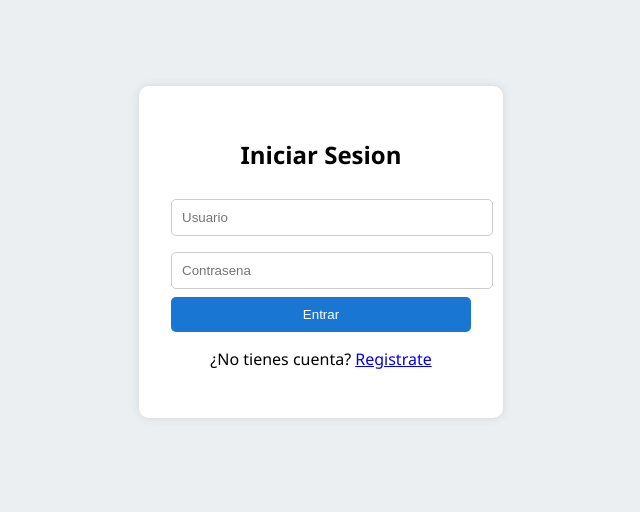
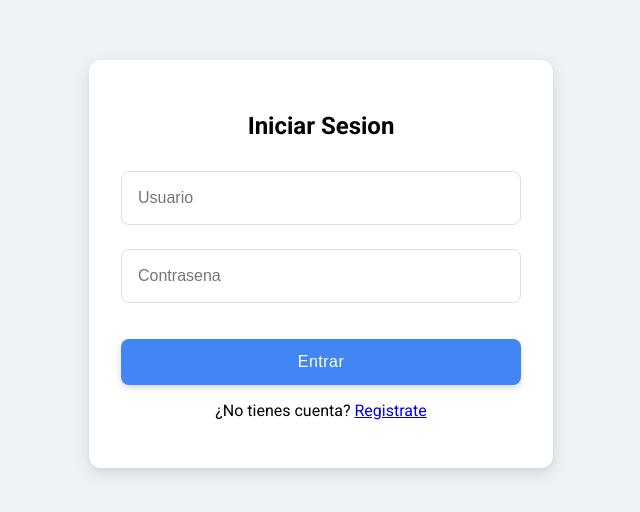
Before and after one commit to andyx063799/login-app, a website: page public/index.html in a window 1280 px wide. Shown: the part 156-668 px from the top of the page, without its empty margins (319-959 px from the left). Drawn offline with Linux system fonts and the light colour scheme.

Commit message:
Update styles.css

```diff
--- a/public/styles.css
+++ b/public/styles.css
@@ -1,39 +1,68 @@
+@import url('https://fonts.googleapis.com/css2?family=Roboto:wght@300;400;500;700&display=swap');
+
 body {
-  font-family: 'Segoe UI', Tahoma, Geneva, Verdana, sans-serif;
-  background: #eceff1;
+    font-family: 'Roboto', sans-serif;
+    background: #eef2f5;
     display: flex;
     justify-content: center;
     align-items: center;
-  height: 100vh;
+    min-height: 100vh;
+    margin: 0;
+    padding: 20px;
 }
 
 .container {
-  background: white;
-  padding: 2rem;
-  border-radius: 10px;
-  box-shadow: 0 0 10px rgba(0,0,0,0.1);
+    background: #ffffff;
+    padding: 32px;
+    border-radius: 12px;
     text-align: center;
-  width: 300px;
+    width: 100%;
+    max-width: 400px;
+    box-shadow: 0 6px 16px rgba(0, 0, 0, 0.1), 0 1px 4px rgba(0, 0, 0, 0.05);
+    transition: box-shadow 0.4s cubic-bezier(0.25, 0.8, 0.25, 1);
 }
 
 input {
     width: 100%;
-  margin: 8px 0;
-  padding: 10px;
-  border: 1px solid #ccc;
-  border-radius: 5px;
+    box-sizing: border-box;
+    margin: 12px 0;
+    padding: 14px 16px;
+    border: 1px solid #dcdfe6;
+    border-radius: 8px;
+    font-size: 16px;
+    line-height: 1.5;
+    transition: border-color 0.3s ease, box-shadow 0.3s ease;
+}
+
+input:focus {
+    border-color: #4285f4;
+    box-shadow: 0 0 0 3px rgba(66, 133, 244, 0.2);
+    outline: none;
 }
 
 button {
-  background: #1976d2;
+    background: #4285f4;
     color: white;
     border: none;
-  padding: 10px;
+    margin-top: 24px;
+    padding: 14px 28px;
     width: 100%;
-  border-radius: 5px;
+    border-radius: 8px;
     cursor: pointer;
+    font-size: 16px;
+    font-weight: 500;
+    letter-spacing: 0.5px;
+    box-shadow: 0 3px 6px rgba(0, 0, 0, 0.15);
+    transition: background 0.3s ease, box-shadow 0.3s ease, transform 0.15s ease;
 }
 
 button:hover {
-  background: #0d47a1;
+    background: #3c77e0;
+    box-shadow: 0 5px 10px rgba(0, 0, 0, 0.2);
 }
+
+button:active {
+    background: #3468c4;
+    box-shadow: 0 1px 3px rgba(0, 0, 0, 0.2);
+    transform: translateY(1px);
+}
```
Lines whose indentation alone changed are shown as unchanged.
